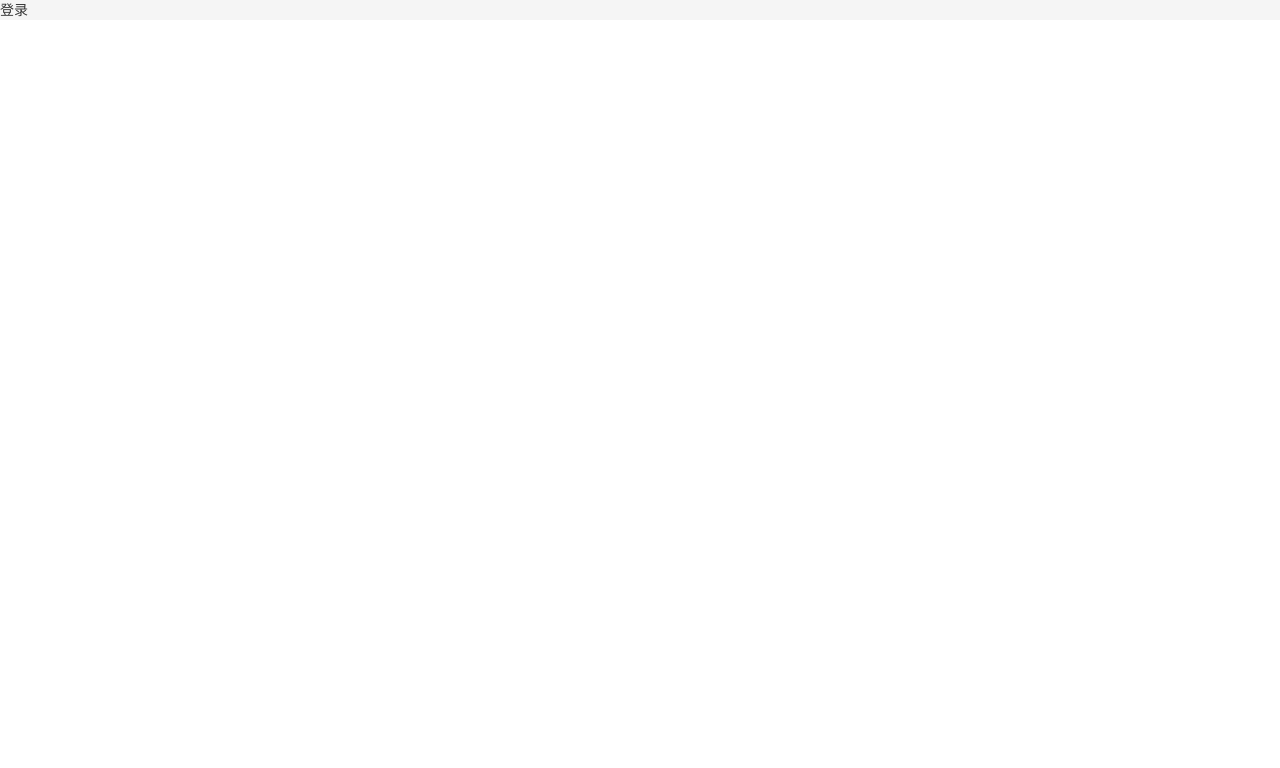
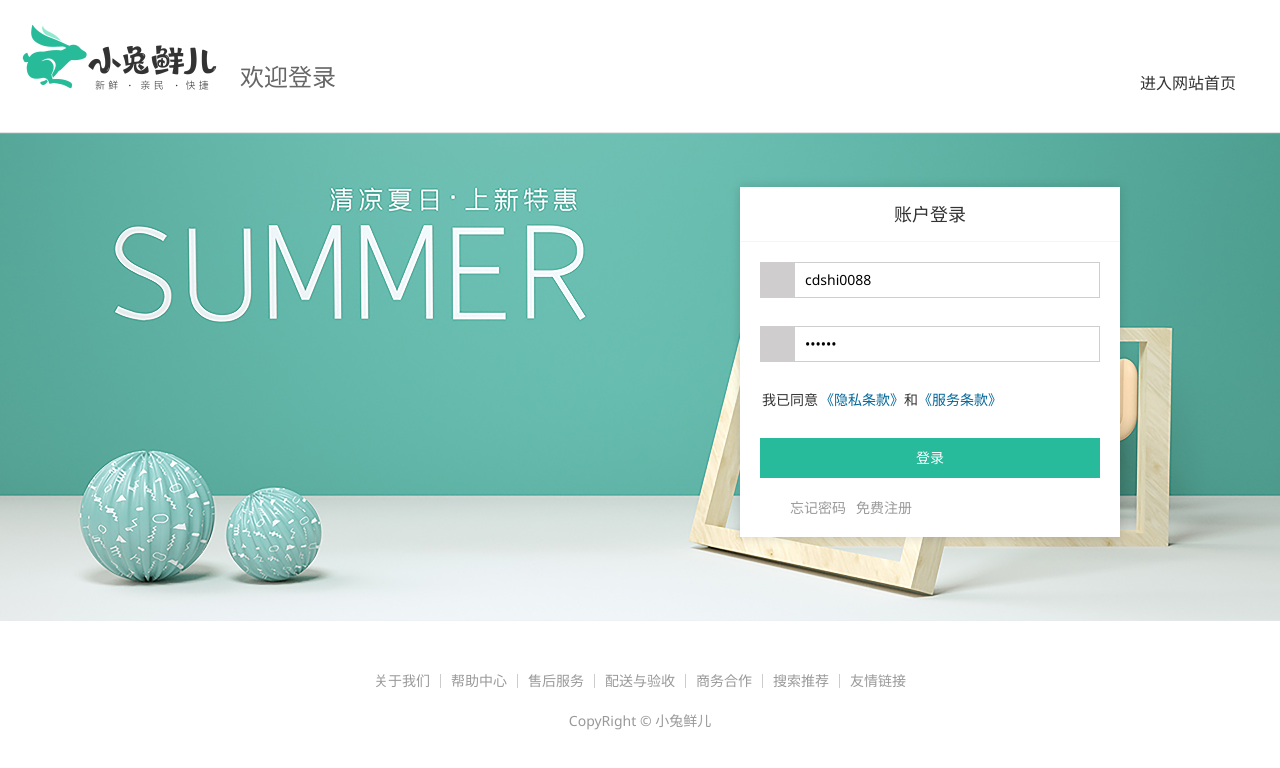
Before and after one commit to hanyucd/vue3-rabbit-web, a Vue app: page /login in a window 1280 px wide. Shown: the top 768 px of the page. Built offline with nearby package versions, Linux system fonts and the light colour scheme; a small style sheet from the web is missing.

Commit message:
feat: 完成登录

```diff
--- a/src/store/index.ts
+++ b/src/store/index.ts
@@ -8,3 +8,4 @@ pinia.use(piniaPluginPersistedstate);
 export default pinia;
 
 export * from './modules/homeModule';
+export * from './modules/userModule';
--- /dev/null
+++ b/src/store/modules/userModule.ts
@@ -0,0 +1,60 @@
+import { defineStore } from 'pinia';
+import { message } from '@/components/XtxUI';
+import type { Profile } from '@/types/member';
+import http from '@/api/httpRequest';
+// 🎯非 vue 组件，导入路由实例
+import router from '@/router';
+
+export const useUserStore = defineStore('userModule', {
+  persist: {
+    key: 'user-store',
+    pick: ['profile'],
+  },
+  state: () => {
+    return {
+      // 用户信息
+      profile: {} as Profile,
+    };
+  },
+  getters: {
+    isLogin(): boolean {
+      return Boolean(this.profile.token);
+    },
+  },
+  actions: {
+    /**
+     * 用户名密码登录
+     */
+    async login(param: { account: string; password: string }) {
+      // 发送请求
+      const res = await http<Profile>('POST', '/login', param);
+      // console.log(res);
+      this.profile = res.result;
+
+      // 2. 请求成功给用户提示
+      message({ type: 'success', text: '登录成功' });
+      // 3. 跳转页面
+      // 🐛 在非 .vue 组件中 useRoute() 返回 undefined，没法获取当前路由信息
+      // 📌 解决方案，通过 router 路由实例 currentRoute 获取
+      const { target = '/' } = router.currentRoute.value.query;
+      // 跳转到指定地址
+      console.log(router.currentRoute.value);
+
+      router.push(target as string);
+      // router.push('/');
+    },
+    /**
+     * 退出登录
+     */
+    logout() {
+      console.log('退出登录');
+
+      // 1. 清理 Pinia 用户信息
+      this.profile = {} as Profile;
+      // 2. 提示用户
+      message({ type: 'success', text: '退出成功' });
+      // 3. 跳转页面
+      router.push('/login');
+    }
+  }
+});
--- a/src/views/layout/components/AppTopnav.vue
+++ b/src/views/layout/components/AppTopnav.vue
@@ -3,12 +3,23 @@
   <nav class="app-topnav">
     <div class="container">
       <ul>
-        <li>
-          <a href="javascript:;"><i class="iconfont icon-user"></i>黑马先锋</a>
-        </li>
-        <li><a href="javascript:;">退出登录</a></li>
-        <li><a href="javascript:;">请先登录</a></li>
-        <li><a href="javascript:;">免费注册</a></li>
+        <!-- 直接使用 member.profile.token 表是否登录，语义不强 -->
+        <!-- 升级：通过 getters 封装 isLogin 获取登录状态 -->
+        <template v-if="isLogin">
+          <li>
+            <RouterLink to="/member">
+              <i class="iconfont icon-user"></i>
+              {{ profile.nickname || profile.account || profile.mobile }}
+            </RouterLink>
+          </li>
+          <li><a href="javascript:;" @click="userStore.logout()">退出登录</a></li>
+        </template>
+
+        <template v-else>
+          <li><RouterLink :to="`/login?target=${ $route.fullPath }`">请先登录</RouterLink></li>
+          <li><a href="javascript:;">免费注册</a></li>
+        </template>
+
         <li><a href="javascript:;">我的订单</a></li>
         <li><a href="javascript:;">会员中心</a></li>
         <li><a href="javascript:;">帮助中心</a></li>
@@ -21,7 +32,15 @@
   </nav>
 </template>
 
-<script setup lang="ts"></script>
+<script setup lang="ts">
+import { storeToRefs } from 'pinia';
+import { useUserStore } from '@/store';
+
+const userStore = useUserStore();
+
+// 获取用户 Store
+const { profile, isLogin } = storeToRefs(userStore);
+</script>
 
 <style scoped lang="less">
 .app-topnav {
--- /dev/null
+++ b/src/views/login/components/loginForm/loginForm.vue
@@ -0,0 +1,172 @@
+<template>
+  <div class="account-box">
+    <div class="form">
+      <div class="form-item">
+        <div class="input">
+          <i class="iconfont icon-user"></i>
+          <input v-model.trim="form.account" type="text" placeholder="请输入用户名或手机号" />
+        </div>
+        <!-- 表单验证错误信息提示 -->
+        <!-- <div class="error"><i class="iconfont icon-warning" />请输入手机号</div> -->
+      </div>
+      <div class="form-item">
+        <div class="input">
+          <i class="iconfont icon-lock"></i>
+          <input v-model.trim="form.password" type="password" placeholder="请输入密码" />
+        </div>
+      </div>
+      <div class="form-item">
+        <div class="agree">
+          <XtxCheckBox v-model="isAgree">我已同意</XtxCheckBox>
+          <a href="javascript:;">《隐私条款》</a>
+          <span>和</span>
+          <a href="javascript:;">《服务条款》</a>
+        </div>
+      </div>
+      <a href="javascript:;" class="btn" @click="login">登录</a>
+    </div>
+    <div class="action">
+      <!-- <img src="https://qzonestyle.gtimg.cn/qzone/vas/opensns/res/img/Connect_logo_7.png" alt="" /> -->
+      <div class="url">
+        <a href="javascript:;">忘记密码</a>
+        <a href="javascript:;">免费注册</a>
+      </div>
+    </div>
+  </div>
+</template>
+
+<script setup lang="ts">
+import { message } from '@/components/XtxUI';
+import { useUserStore } from '@/store';
+
+// 获取用户 Store
+const userStore = useUserStore();
+
+const isAgree = ref(false);
+
+// 表单数据
+const form = reactive({
+  account: 'cdshi0088',
+  password: '123456',
+});
+
+// 登录按钮点击事件
+const login = () => {
+  // 简单的非空校验
+  if (form.account === '') {
+    return message({ type: 'warn', text: '用户名不能为空' });
+  }
+  if (form.password === '') {
+    return message({ type: 'warn', text: '密码不能为空' });
+  }
+  if (!isAgree.value) {
+    return message({ type: 'warn', text: '同意条款才能登录' });
+  }
+  // 调用发送登录请求
+  userStore.login(form);
+};
+</script>
+
+<style lang="less" scoped>
+// 账号容器
+.account-box {
+  .toggle {
+    padding: 15px 40px;
+    text-align: right;
+    a {
+      color: @xtxColor;
+      i {
+        font-size: 14px;
+      }
+    }
+  }
+  .form {
+    padding: 0 20px;
+    &-item {
+      margin-bottom: 28px;
+      .input {
+        position: relative;
+        height: 36px;
+        > i {
+          width: 34px;
+          height: 34px;
+          background: #cfcdcd;
+          color: #fff;
+          position: absolute;
+          left: 1px;
+          top: 1px;
+          text-align: center;
+          line-height: 34px;
+          font-size: 18px;
+        }
+        input {
+          padding-left: 44px;
+          border: 1px solid #cfcdcd;
+          height: 36px;
+          line-height: 36px;
+          width: 100%;
+          &.error {
+            border-color: @priceColor;
+          }
+          &.active,
+          &:focus {
+            border-color: @xtxColor;
+          }
+        }
+        .code {
+          position: absolute;
+          right: 1px;
+          top: 1px;
+          text-align: center;
+          line-height: 34px;
+          font-size: 14px;
+          background: #f5f5f5;
+          color: #666;
+          width: 90px;
+          height: 34px;
+          cursor: pointer;
+        }
+      }
+      > .error {
+        position: absolute;
+        font-size: 12px;
+        line-height: 28px;
+        color: @priceColor;
+        i {
+          font-size: 14px;
+          margin-right: 2px;
+        }
+      }
+    }
+    .agree {
+      a {
+        color: #069;
+      }
+    }
+    .btn {
+      display: block;
+      width: 100%;
+      height: 40px;
+      color: #fff;
+      text-align: center;
+      line-height: 40px;
+      background: @xtxColor;
+      &.disabled {
+        background: #cfcdcd;
+      }
+    }
+  }
+  .action {
+    padding: 20px 40px;
+    display: flex;
+    justify-content: space-between;
+    align-items: center;
+    .url {
+      a {
+        color: #999;
+        margin-left: 10px;
+      }
+    }
+  }
+}
+</style>
--- a/src/views/login/login.vue
+++ b/src/views/login/login.vue
@@ -1,13 +1,138 @@
 <template>
-  <div>
-    登录
+  <div class="page-login">
+    <!-- 1. 头部 -->
+    <header class="login-header">
+      <div class="container">
+        <h1 class="logo"><RouterLink to="/">小兔鲜</RouterLink></h1>
+        <h3 class="sub"><slot>欢迎登录</slot></h3>
+        <RouterLink class="entry" to="/">
+          进入网站首页
+          <i class="iconfont icon-angle-right"></i>
+          <i class="iconfont icon-angle-right"></i>
+        </RouterLink>
+      </div>
+    </header>
+    <!-- 2. 主体登录区域 -->
+    <section class="login-section">
+      <div class="wrapper">
+        <nav>
+          <a href="javascript:;">账户登录</a>
+        </nav>
+        <LoginForm />
+      </div>
+    </section>
+    <!-- 3. 底部 -->
+    <footer class="login-footer">
+      <div class="container">
+        <p>
+          <a href="javascript:;">关于我们</a>
+          <a href="javascript:;">帮助中心</a>
+          <a href="javascript:;">售后服务</a>
+          <a href="javascript:;">配送与验收</a>
+          <a href="javascript:;">商务合作</a>
+          <a href="javascript:;">搜索推荐</a>
+          <a href="javascript:;">友情链接</a>
+        </p>
+        <p>CopyRight &copy; 小兔鲜儿</p>
+      </div>
+    </footer>
   </div>
 </template>
 
 <script setup lang="ts">
-
+import LoginForm from './components/LoginForm/LoginForm.vue';
 </script>
 
-<style lang="less" scoped>
+<style scoped lang="less">
+// 头部样式
+.login-header {
+  background: #fff;
+  border-bottom: 1px solid #e4e4e4;
+  .container {
+    display: flex;
+    align-items: flex-end;
+    justify-content: space-between;
+  }
+  .logo {
+    width: 200px;
+    a {
+      display: block;
+      height: 132px;
+      width: 100%;
+      text-indent: -9999px;
+      background: url(@/assets/images/logo.png) no-repeat center 18px / contain;
+    }
+  }
+  .sub {
+    flex: 1;
+    font-size: 24px;
+    font-weight: normal;
+    margin-bottom: 38px;
+    margin-left: 20px;
+    color: #666;
+  }
+  .entry {
+    width: 120px;
+    margin-bottom: 38px;
+    font-size: 16px;
+    i {
+      font-size: 14px;
+      color: @xtxColor;
+      letter-spacing: -5px;
+    }
+  }
+}
+// 主体样式
+.login-section {
+  background: url(@/assets/images/login-bg.png) no-repeat center / cover;
+  height: 488px;
+  position: relative;
+  .wrapper {
+    width: 380px;
+    background: #fff;
+    position: absolute;
+    left: 50%;
+    top: 54px;
+    transform: translate3d(100px, 0, 0);
+    box-shadow: 0 0 10px rgba(0, 0, 0, 0.15);
+    nav {
+      font-size: 14px;
+      height: 55px;
+      margin-bottom: 20px;
+      border-bottom: 1px solid #f5f5f5;
+      display: flex;
+      padding: 0 40px;
+      text-align: right;
+      align-items: center;
+      a {
+        flex: 1;
+        line-height: 1;
+        display: inline-block;
+        font-size: 18px;
+        position: relative;
+        text-align: center;
+      }
+    }
+  }
+}
 
+// 底部样式
+.login-footer {
+  padding: 30px 0 50px;
+  background: #fff;
+  p {
+    text-align: center;
+    color: #999;
+    padding-top: 20px;
+    a {
+      line-height: 1;
+      padding: 0 10px;
+      color: #999;
+      display: inline-block;
+      ~ a {
+        border-left: 1px solid #ccc;
+      }
+    }
+  }
+}
 </style>
```
Also changed, not shown: src/types/member.d.ts (added, +13 -0 lines), 1 other file (tests, documents, lock files or other folders).
